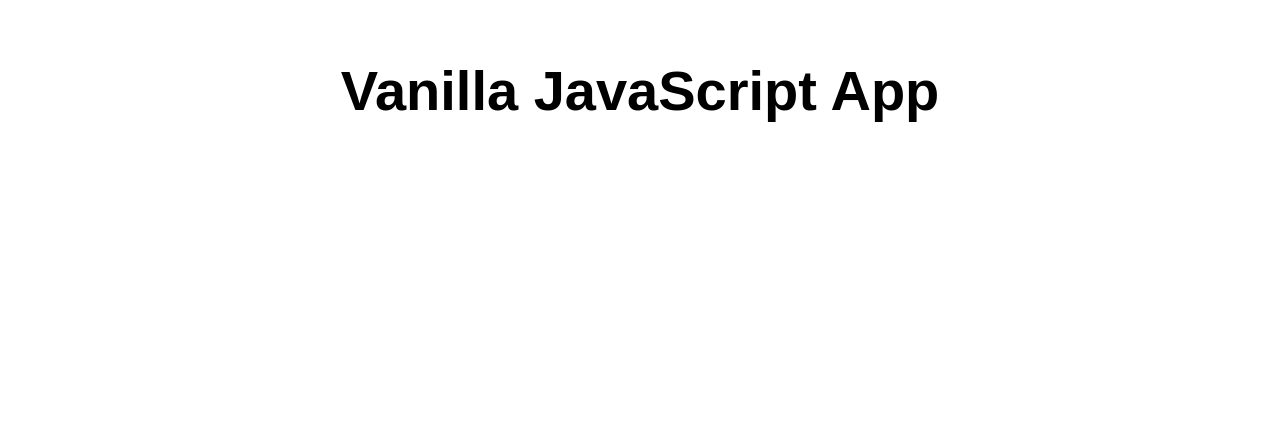
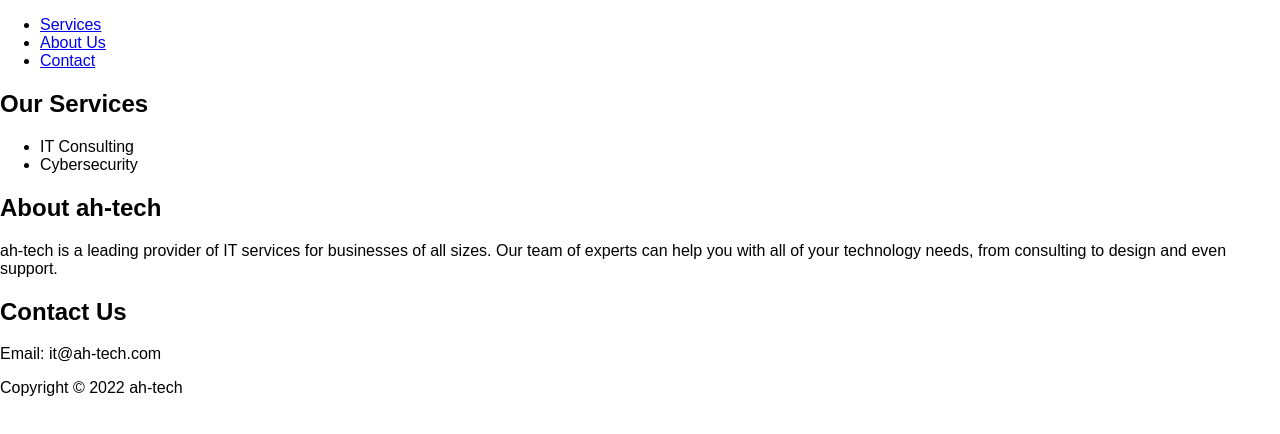
Before and after one commit to syspa/ahazure, a website: page src/index.html in a window 1280 px wide. Drawn offline with Linux system fonts and the light colour scheme.

Commit message:
Update index.html

```diff
--- a/src/index.html
+++ b/src/index.html
@@ -5,13 +5,37 @@
   <meta charset="UTF-8">
   <meta name="viewport" content="width=device-width, initial-scale=1.0">
   <link rel="stylesheet" href="styles.css">
-  <title>Vanilla JavaScript App</title>
+  <title>ah-tech IT Services</title>
 </head>
 
-<body>
-  <main>
-    <h1>Vanilla JavaScript App</h1>
-  </main>
-</body>
+  <body>
+    <header>
+      <nav>
+        <ul>
+          <li><a href="#services">Services</a></li>
+          <li><a href="#about">About Us</a></li>
+          <li><a href="#contact">Contact</a></li>
+        </ul>
+      </nav>
+    </header>
+    <section id="services">
+      <h2>Our Services</h2>
+      <ul>
+        <li>IT Consulting</li>
+        <li>Cybersecurity</li>
+      </ul>
+    </section>
+    <section id="about">
+      <h2>About ah-tech</h2>
+      <p>ah-tech is a leading provider of IT services for businesses of all sizes. Our team of experts can help you with all of your technology needs, from consulting to design and even support.</p>
+    </section>
+    <section id="contact">
+      <h2>Contact Us</h2>
+      <p>Email: it@ah-tech.com</p>
+    </section>
+    <footer>
+      <p>Copyright © 2022 ah-tech</p>
+    </footer>
+  </body>
 
 </html>
```
